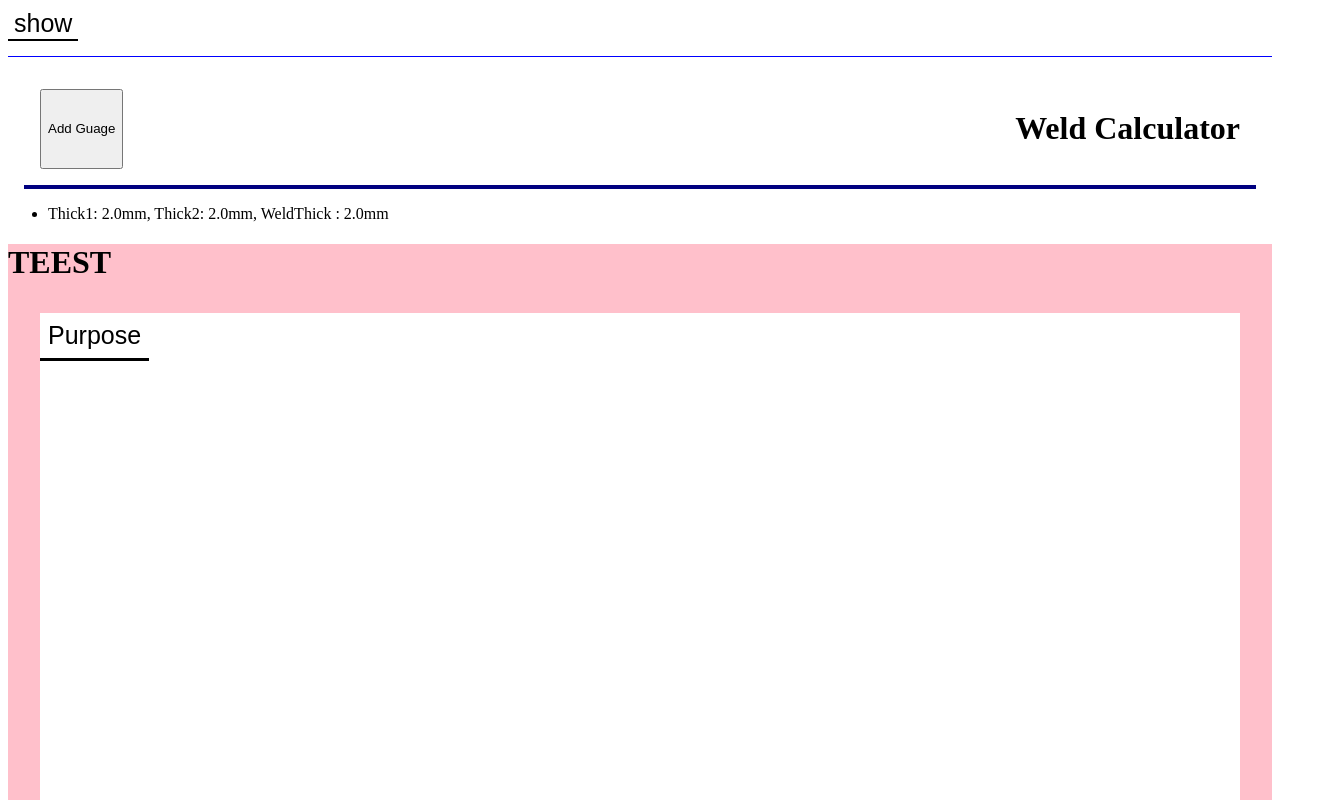
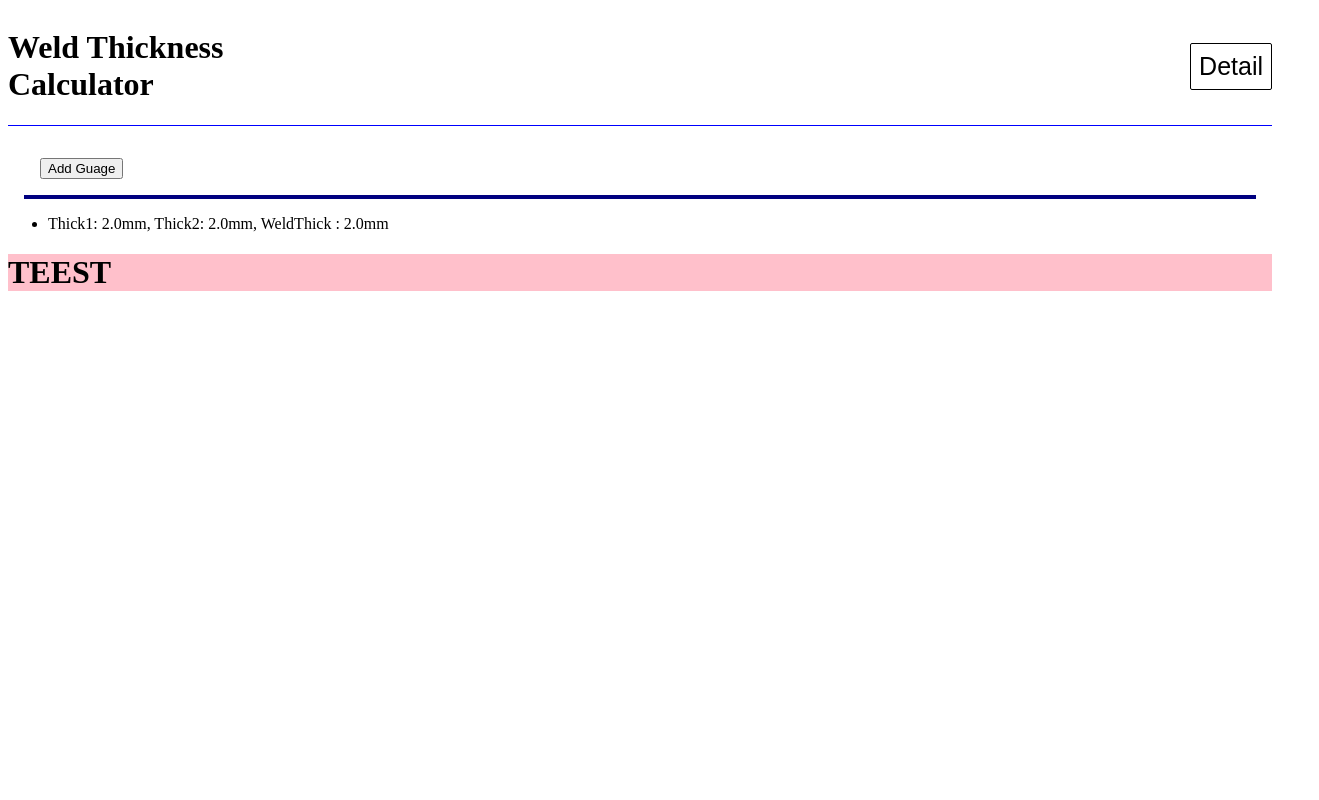
Before and after one commit to matterholt/WeldThicknessCalculator, a React (Create React App) app: page / in a window 1280 px wide. Shown: the top 800 px of the page, 1319 px wide, since content can reach past the window. Built offline with nearby package versions, Linux system fonts and the light colour scheme.

Commit message:
clean up structure and improved layout

```diff
--- /dev/null
+++ b/src/Header.js
@@ -0,0 +1,25 @@
+import React from "react";
+import styled from "@emotion/styled";
+//import { ModelTrems } from "../src/ModelTrems";
+import { ModalTwo } from "../src/ModalTwo";
+
+const HeaderStyle = styled.div`
+  display: flex;
+  flex-flow: row;
+  align-items: center;
+  justify-content: space-between;
+  border-bottom: 1px solid blue;
+`;
+function Header() {
+  return (
+    <HeaderStyle>
+      <h1>
+        {" "}
+        Weld Thickness <br /> Calculator{" "}
+      </h1>
+      <ModalTwo />
+    </HeaderStyle>
+  );
+}
+
+export { Header };
--- a/src/MainDataTable.tsx
+++ b/src/MainDataTable.tsx
@@ -24,7 +24,6 @@ function MainDataTable() {
       <DataAdd />
       <TitleHead>
         <button>Add Guage</button>
-        <h1> Weld Calculator </h1>
       </TitleHead>
 
       <DataList />
--- a/src/ModalTwo.js
+++ b/src/ModalTwo.js
@@ -2,6 +2,7 @@
 import { jsx, css, keyframes } from "@emotion/core";
 import { useState } from "react";
 import styled from "@emotion/styled";
+import { Purpose } from "../src/dataInfo/AppDetail";
 
 const AnimateIn = keyframes`
   from {
@@ -11,16 +12,16 @@ const AnimateIn = keyframes`
   }
   to {
 		opacity:1;
-    height: 350px;
-    width: 250px;
+    height: 100vh;
+    width: 50vw;
   }
 }
 `;
 const AnimateOut = keyframes`
   from {
 		opacity:1;
-    height: 350px;
-    width: 250px;
+    height: 100vh;
+    width: 50vw;
   }
   to {
 		opacity:0;
@@ -33,13 +34,14 @@ const AnimateOut = keyframes`
 const Button = styled.button`
   border: none;
   background: white;
-  border-bottom: solid black 3px;
+  border: solid black 1px;
+  border-radius: 2px;
   padding: 0.5rem;
   font-size: 25px;
   :focus {
   }
   :hover {
-    background: pink;
+    box-shadow: 5px 6px 16px grey;
   }
   :active {
   }
@@ -48,46 +50,38 @@ const Button = styled.button`
 const Modal = css`
   display: content;
   position: absolute;
-  background: lightgrey;
+  background: lightblue;
   overflow: hidden;
   height: 1px;
   width: 1px;
-`;
-const animateIN = css`
-  animation-name: ${AnimateIn};
-  animation-duration: 2s;
+  padding: 0 4rem;
+  animation-duration: 500ms;
   animation-timing-function: ease;
   animation-delay: 0s;
   animation-iteration-count: 1;
   animation-fill-mode: forwards;
 `;
+const animateIN = css`
+  animation-name: ${AnimateIn};
+`;
 const animateOUT = css`
   animation-name: ${AnimateOut};
-  animation-duration: 2s;
-  animation-timing-function: ease;
-  animation-delay: 0s;
-  animation-iteration-count: 1;
-  animation-fill-mode: forwards;
 `;
 
-function SimpleModal({ close, show }) {
-  const showHideClassName = show ? animateIN : animateOUT;
+function SimpleModal({ toggle, bools, info }) {
+  const showHideClassName = bools ? animateIN : animateOUT;
   return (
     <div css={[Modal, showHideClassName]}>
-      <h2> Testing </h2>
-      <p />
-      <Button onClick={close}>Close</Button>
+      <h2> App Description </h2>
+      <Button onClick={toggle}>Close</Button>
+      <Purpose />
     </div>
   );
 }
 
-const PurposeContainer = css`
-  height: 100vh;
-  background: white;
-  margin: 2rem;
-  border-bottom: solid 1px blue;
-`;
+const PurposeContainer = css``;
 
+// TODO for simpleModal , pass
 function ModalTwo() {
   const [view, updateView] = useState(false);
   const ToggleView = () => {
@@ -96,8 +90,8 @@ function ModalTwo() {
   };
   return (
     <div css={PurposeContainer}>
-      <SimpleModal close={ToggleView} show={view} />
-      <Button onClick={ToggleView}>Purpose</Button>
+      <SimpleModal toggle={ToggleView} bools={view} />
+      <Button onClick={ToggleView}>Detail</Button>
     </div>
   );
 }
--- a/src/dataInfo/AppDetail.js
+++ b/src/dataInfo/AppDetail.js
@@ -0,0 +1,37 @@
+import * as React from "react";
+/** @jsx jsx */
+import { jsx, css } from "@emotion/core";
+
+const appDetail = css`
+  line-height: 20px;
+  word-wrap: none;
+`;
+const modal__textBox = css`
+  padding: 1rem;
+  text-align: center;
+  width: 100%;
+  border: solid black;
+`;
+
+function Purpose() {
+  return (
+    <div css={modal__textBox}>
+      <h3>Purpose:</h3>
+      <p css={appDetail}>
+        This App will calculate what the thickness(mm) of what the welding could
+        be with the thickness of the to panels being welded together. Finite
+        Element Analysis (FEA) is applying 2mm to 10mm square on a Geometry
+        model and then perform simulations on the model. Object is to be able to
+        predict the performance of the model.
+      </p>
+      <p css={appDetail}>
+        Achieving this by capturing how the real world part will be made. A
+        small part of this is to estimate the thickness of the welding. The
+        calculator will assist on creating properties that match welding
+        thickness of each panel. If interested: Finite Element Analysis
+        ....https://en.wikipedia.org/wiki/Finite_element_method
+      </p>
+    </div>
+  );
+}
+export { Purpose };
--- a/src/dataInfo/WordDef.js
+++ b/src/dataInfo/WordDef.js
@@ -1,4 +1,6 @@
-import React from "react";
+import * as React from "react";
+/** @jsx jsx */
+import { jsx, css } from "@emotion/core";
 
 const DataTerms = [
   "Gauge - Thickness of the Geometry or property",
@@ -11,6 +13,8 @@ const DataTerms = [
   "Loads - a force applied in Newtons",
   "Constraints - boundaries for the FEA model"
 ];
+
+// add some regex to seperate the work from the def, then can style word
 const Terms = () => {
   const listTerms = DataTerms.map(item => <li key={item.id}>{item}</li>);
 
--- a/src/index.tsx
+++ b/src/index.tsx
@@ -3,9 +3,8 @@ import { render } from "react-dom";
 import styled from "@emotion/styled";
 
 import { MainDataTable } from "../src/MainDataTable";
-import { PopUpWindow } from "../src/PopUpThickness";
-import { ModelTrems } from "../src/ModelTrems";
-import { ModalTwo } from "../src/ModalTwo";
+//import { PopUpWindow } from "../src/PopUpThickness";
+import { Header } from "../src/Header";
 
 const TEST = styled.div`
   background: pink;
@@ -14,14 +13,12 @@ const TEST = styled.div`
 function App() {
   return (
     <div className="App">
-      <ModelTrems />
+      <Header />
       <div>
         <MainDataTable />
       </div>
-      <PopUpWindow />
       <TEST>
         <h1>TEEST</h1>
-        <ModalTwo />
       </TEST>
     </div>
   );
```
Also changed, not shown: src/Components/Button.js (added, +27 -0 lines), src/NEEDUPDATE_PopUpThickness.tsx (renamed from src/PopUpThickness.tsx), src/dataInfo/temp_AppWriteUp.tsx (renamed from src/dataInfo/AppWriteUp.tsx), src/needupdate---ModelTrems.tsx (renamed from src/ModelTrems.tsx).
